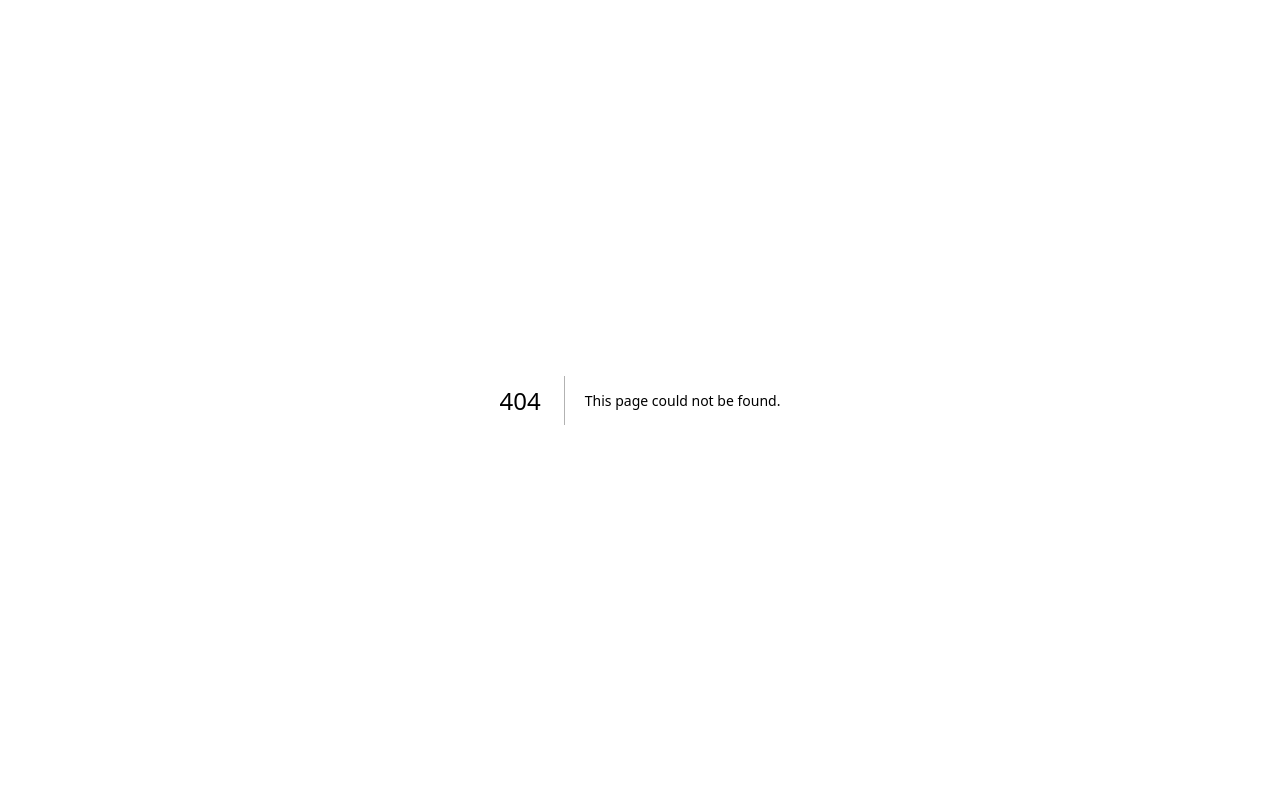
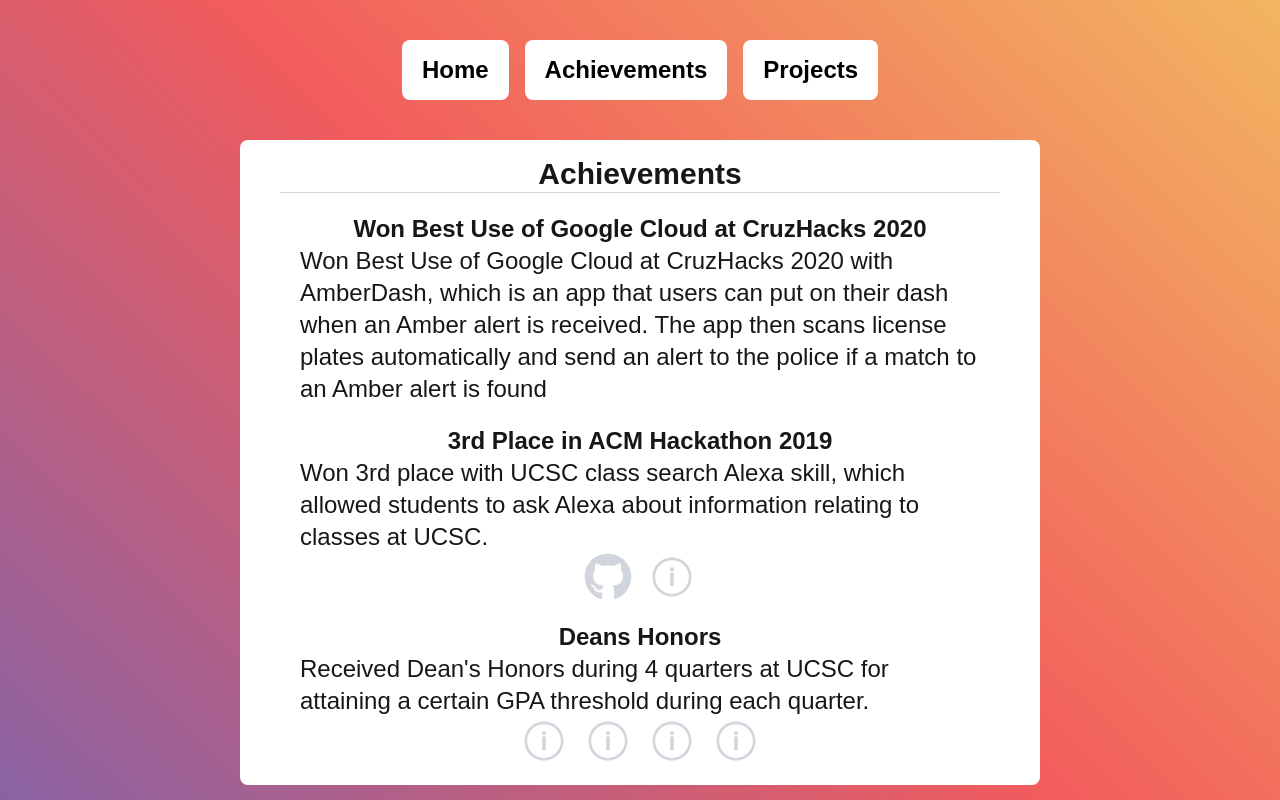
Before and after one commit to jonnekaunisto/PersonalWebsite, a Next.js app: page /achievements in a window 1280 px wide. Before the commit this address had no page. Built offline with nearby package versions, Linux system fonts and the light colour scheme; a web font is replaced by a local one.

Commit message:
Finished achievements and projects

```diff
--- /dev/null
+++ b/src/app/achievements/page.tsx
@@ -0,0 +1,52 @@
+import { Background } from "@/components/general/background";
+import { Navigator } from "@/components/general/navigator";
+import Link from "next/link";
+import { FaGithub } from "react-icons/fa";
+import { IoIosInformationCircleOutline } from "react-icons/io";
+
+const achievements = [
+	{
+		title: "Won Best Use of Google Cloud at CruzHacks 2020",
+		description: "Won Best Use of Google Cloud at CruzHacks 2020 with AmberDash, which is an app that users can put on their dash when an Amber alert is received. The app then scans license plates automatically and send an alert to the police if a match to an Amber alert is found",
+	},
+	{
+		title: "3rd Place in ACM Hackathon 2019",
+		description: "Won 3rd place with UCSC class search Alexa skill, which allowed students to ask Alexa about information relating to classes at UCSC.",
+		links: ['https://github.com/jonnekaunisto/Pisa-Class-Search', 'https://devpost.com/software/slug-search']
+	},
+	{
+		title: "Deans Honors",
+		description: "Received Dean's Honors during 4 quarters at UCSC for attaining a certain GPA threshold during each quarter.",
+		links: ['https://honors.ucsc.edu/honors-programs/deans-honors/winter-2018.html', 'https://honors.ucsc.edu/honors-programs/deans-honors/fall-2018.html', 'https://honors.ucsc.edu/honors-programs/deans-honors/winter-2019.html', 'https://honors.ucsc.edu/honors-programs/deans-honors/spring-2019.html']
+	},
+];
+export default function Home() {
+	return (
+		<Background>
+			<Navigator></Navigator>
+			<div className="flex mt-10 justify-center items-center" >
+				<div className="w-200 bg-white rounded-lg font-alumni text-2xl" >
+					<h1 className="text-center text-3xl font-bold mt-4">Achievements</h1>
+					<hr className="w-9/10 mx-auto border-t border-gray-300"></hr>
+					{achievements.map(achievement => (
+							<div className="m-5" id={achievement.title} key={achievement.title}>
+								<h2 className="text-center font-bold">{achievement.title}</h2>
+								<p className="mx-10">{achievement.description}</p>
+								<ul className="icons flex justify-center gap-4">
+									{achievement.links && achievement.links.map((link, index) => (
+										<Link href={link} key={index}>
+											{link.includes('github') ?
+												<FaGithub className="size-12 fill-gray-300 hover:fill-red-300" />
+												:
+												<IoIosInformationCircleOutline className="size-12 fill-gray-300 hover:fill-purple-300" />
+											}
+										</Link>
+									))}
+								</ul>
+							</div>
+					))}
+				</div>
+			</div>
+		</Background>
+	);
+}
--- a/src/app/page.tsx
+++ b/src/app/page.tsx
@@ -1,15 +1,12 @@
+import { Background } from "@/components/general/background";
 import Image from "next/image";
+import Link from "next/link";
 import { FaGithub, FaLinkedin, FaTrophy } from "react-icons/fa";
 import { IoIosInformationCircleOutline } from "react-icons/io";
 
 export default function Home() {
 	return (
-		<div style={{
-			background: 'linear-gradient(44deg,rgba(137, 98, 163, 1) 0%, rgba(242, 92, 92, 1) 50%, rgba(242, 182, 97, 1) 100%);',
-			backgroundSize: 'cover',
-			backgroundRepeat: 'no-repeat',
-			height: '100vh'
-		}}>
+		<Background>
 			<div id="wrapper" className="h-screen flex items-center justify-center text-black">
 
 				<section className="bg-white p-5 m-50 rounded-lg">
@@ -25,22 +22,22 @@
 
 					<footer>
 						<ul className="icons flex justify-center gap-4 mt-4">
-							<a href="https://github.com/jonnekaunisto">
+							<Link href="https://github.com/jonnekaunisto">
 								<FaGithub className="size-7 hover:fill-red-300" />
-							</a>
-							<a href="https://www.linkedin.com/in/jonnekaunisto/">
+							</Link>
+							<Link href="https://www.linkedin.com/in/jonnekaunisto/">
 								<FaLinkedin className="size-7 hover:fill-blue-300" />
-							</a>
-							<a href="achievements.html">
+							</Link>
+							<Link href="achievements">
 								<FaTrophy className="size-7 hover:fill-green-300" />
-							</a>
-							<a href="projects.html">
+							</Link>
+							<Link href="projects">
 								<IoIosInformationCircleOutline className="size-7 hover:fill-purple-300" />
-							</a>
+							</Link>
 						</ul>
 					</footer>
 				</section>
 			</div>
-		</div>
+		</Background>
 	);
 }
--- /dev/null
+++ b/src/app/projects/page.tsx
@@ -0,0 +1,53 @@
+import { Background } from "@/components/general/background";
+import { Navigator } from "@/components/general/navigator";
+import Link from "next/link";
+import { FaGithub } from "react-icons/fa";
+import { IoIosInformationCircleOutline } from "react-icons/io";
+
+const projects = [
+    {
+        title: "Highlight Video Generator",
+        description: "Generates videos from daily or weekly highlights for video games such as Overwatch and Counter Strike for people to watch. Highlights from Reddit and Twitch are filtered for their quality and rendered it to a video with transitions. Optionally the videos can also be uploaded to a YouTube channel for people to enjoy.",
+    },
+    {
+        title: "Simple YouTube API",
+        description: "Simple YouTube API is a YouTube API wrapper that supports uploading, fetching and updating videos. Other features are also supported such as channels and comments with more on the way.",
+        links: ['https://github.com/jonnekaunisto/simple-youtube-api', 'https://simple-youtube-api.readthedocs.io/'],
+    },
+    {
+        title: "UCSC Buses Alexa Skill",
+        description: "UCSC Buses is an Alexa skill that lets students ask Alexa when the next bus is coming to a stop near their dorm.",
+        links: ['https://github.com/jonnekaunisto/UCSC-Buses-Amazon-Alexa-Bot', 'https://www.amazon.com/Jonne-Kaunisto-UCSC-Buses/dp/B07MZPCWLB/'],
+    },
+];
+
+export default function Home() {
+	return (
+		<Background>
+			<Navigator></Navigator>
+			<div className="flex mt-10 justify-center items-center" >
+				<div className="w-200 bg-white rounded-lg font-alumni text-2xl" >
+					<h1 className="text-center text-3xl font-bold mt-4">Projects</h1>
+					<hr className="w-9/10 mx-auto border-t border-gray-300"></hr>
+					{projects.map(achievement => (
+							<div className="m-5" id={achievement.title} key={achievement.title}>
+								<h2 className="text-center font-bold">{achievement.title}</h2>
+								<p className="mx-10">{achievement.description}</p>
+								<ul className="icons flex justify-center gap-4">
+									{achievement.links && achievement.links.map((link, index) => (
+										<Link href={link} key={index}>
+											{link.includes('github') ?
+												<FaGithub className="size-12 fill-gray-300 hover:fill-red-300" />
+												:
+												<IoIosInformationCircleOutline className="size-12 fill-gray-300 hover:fill-purple-300" />
+											}
+										</Link>
+									))}
+								</ul>
+							</div>
+					))}
+				</div>
+			</div>
+		</Background>
+	);
+}
--- /dev/null
+++ b/src/components/general/background.tsx
@@ -0,0 +1,14 @@
+import { ReactNode } from "react";
+
+export const Background = ({children}: {children: ReactNode}) => {
+    return (
+        <div style={{
+            background: 'linear-gradient(44deg,rgba(137, 98, 163, 1) 0%, rgba(242, 92, 92, 1) 50%, rgba(242, 182, 97, 1) 100%)',
+            backgroundSize: 'cover',
+            backgroundRepeat: 'no-repeat',
+            height: '100vh'
+        }}>
+            {children}
+        </div>
+    );
+}
--- /dev/null
+++ b/src/components/general/navigator.tsx
@@ -0,0 +1,15 @@
+import Link from 'next/link';
+
+export const Navigator = () => (
+    <div className="flex mx-30 items-center justify-center text-black gap-4 text-2xl font-bold font-alumni">
+        <Link href="/" className="flex justify-center items-center mt-10 px-5 h-15 rounded-lg bg-white hover:bg-green-50">
+            <h1>Home</h1>
+        </Link>
+        <Link href="/achievements" className="flex justify-center items-center mt-10 px-5 h-15 rounded-lg bg-white hover:bg-red-50">
+            <h1>Achievements</h1>
+        </Link>
+        <Link href="/projects" className="flex justify-center items-center mt-10 px-5 h-15 rounded-lg bg-white hover:bg-yellow-50">
+            <h1>Projects</h1>
+        </Link>
+    </div>
+);
```
